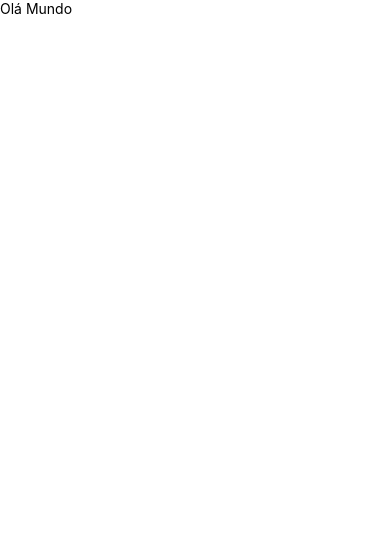
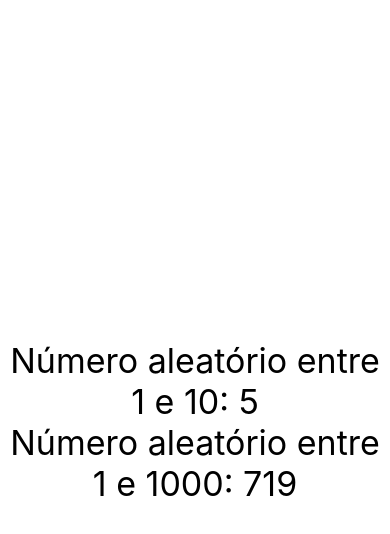
Before and after one commit to GabrielSLoures/CursoReactNative, a React Native app in the folder exercicios/: screen / in a window 390 px wide. Shown: the top 534 px of the page. Built offline with nearby package versions, Linux system fonts and the light colour scheme.

Commit message:
Atualizações

```diff
--- a/exercicios/src/App.js
+++ b/exercicios/src/App.js
@@ -1,12 +1,23 @@
 import React from "react";
-import { Text } from "react-native";
+import { SafeAreaView } from "react-native";
 
-function App() {
+//import PrimeiroComponente from "./components/Primeiro";
+//import {Comp1, Comp2, Comp3} from "./components/Multi";
+import Estilo from "./components/estilo"
+//import MaxMin from "./components/MaxMin";
+import Aleatorio from "./components/Aleatorio";
 
-    const saudacao = <Text>Olá Mundo</Text>
+export default () =>
 
-    return saudacao
-
-}
-
-export default App;
+(
+    <SafeAreaView style={Estilo.App}>
+        {/* <PrimeiroComponente/>
+        <Comp1/>
+        <Comp2/>
+        <Comp3/>
+        <MaxMin max={30} min={10}/>
+        <MaxMin max={100} min={0}/> */}
+        <Aleatorio min={1} max={10}/>
+        <Aleatorio min={1} max={1000}/>
+    </SafeAreaView>
+)
--- /dev/null
+++ b/exercicios/src/components/Aleatorio.js
@@ -0,0 +1,13 @@
+import React from "react";
+import { Text } from "react-native";
+import Estilo from "./estilo";
+
+export default props=> {
+
+    const numeroAleatorio = Math.floor(Math.random() * (props.max - props.min + 1)) + props.min;
+
+    return (
+       <Text style={Estilo.txtStyle}>Número aleatório entre {props.min} e {props.max}: {numeroAleatorio}</Text>
+    )
+
+}
--- /dev/null
+++ b/exercicios/src/components/MaxMin.js
@@ -0,0 +1,8 @@
+import React from "react";
+import { Text } from "react-native"
+import Estilo from "./estilo"
+
+
+export default props => (
+    <Text style={Estilo.txtStyle}>O valor {props.max} é maior que o valor {props.min}</Text>
+)
--- /dev/null
+++ b/exercicios/src/components/Multi.js
@@ -0,0 +1,17 @@
+import React from "react";
+import { Text } from "react-native"
+import Estilo from "./estilo"
+
+function Comp1(){
+    return <Text>Comp1</Text>
+}
+
+function Comp2(){
+    return <Text>Comp2</Text>
+}
+
+function Comp3(){
+    return <Text>Comp3</Text>
+}
+
+export {Comp1, Comp2, Comp3}
--- /dev/null
+++ b/exercicios/src/components/Primeiro.js
@@ -0,0 +1,6 @@
+import React from "react";
+import { Text } from "react-native"
+import Estilo from "./estilo"
+
+
+export default () => <Text style={Estilo.txtStyle}>Texto</Text>
--- /dev/null
+++ b/exercicios/src/components/estilo.js
@@ -0,0 +1,17 @@
+import { StyleSheet } from "react-native"
+
+export default StyleSheet.create({
+
+    App: {
+        flex: 1,
+        justifyContent: "center",
+        alignItems: "center",
+        padding: 20
+    },
+
+    txtStyle: {
+        fontSize: 34,
+        textAlign: "center"
+    }
+
+})
```
